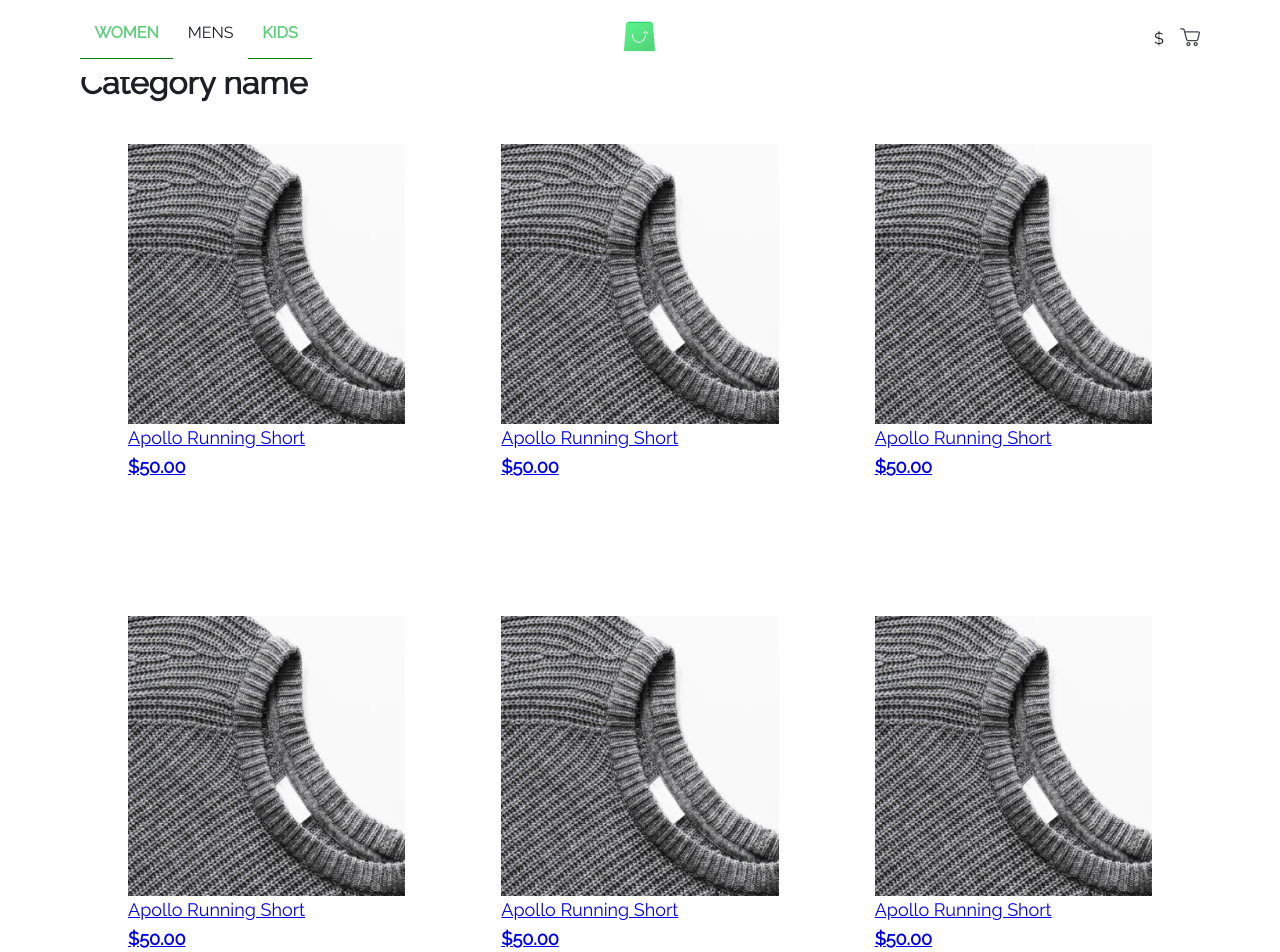
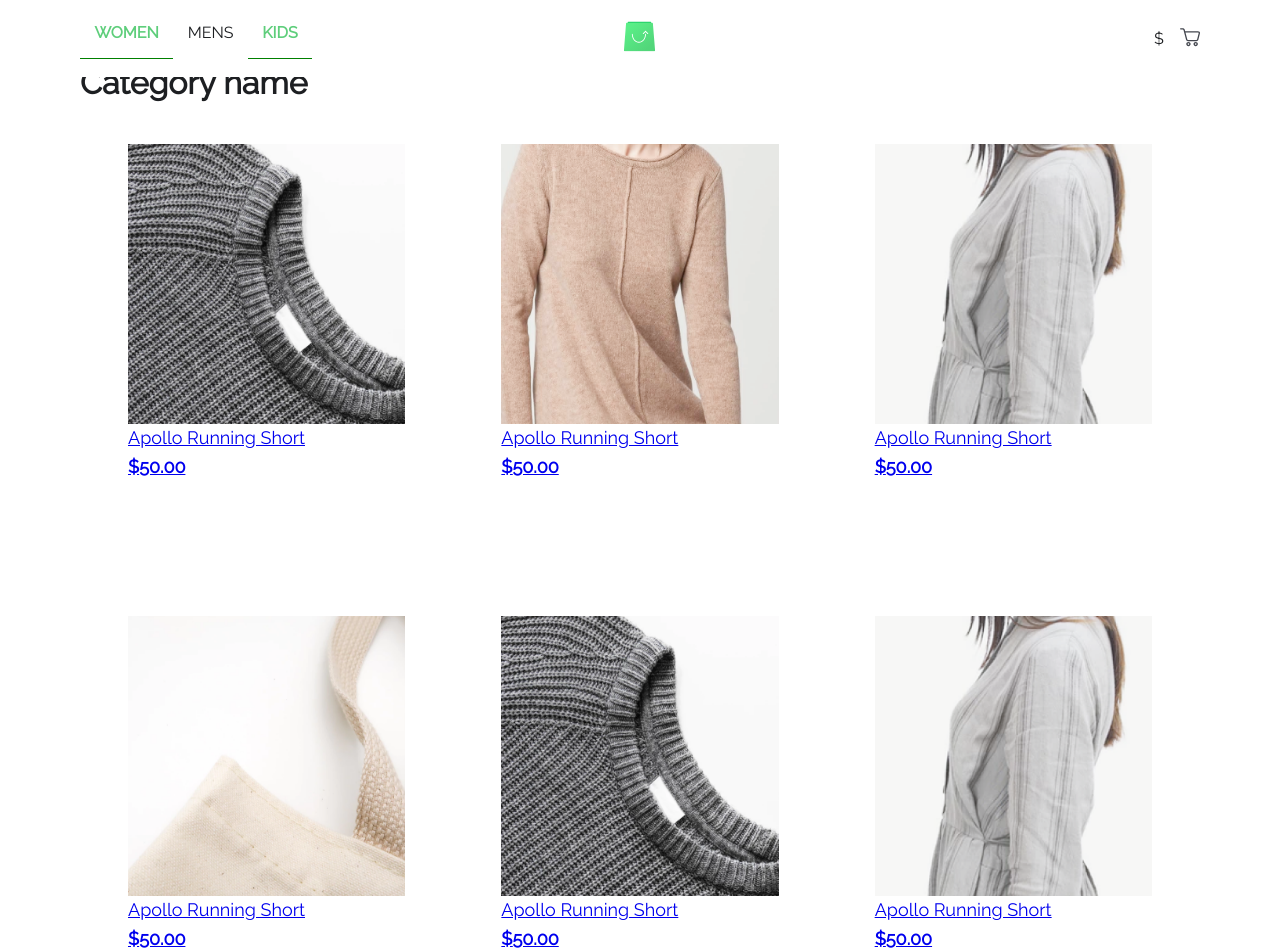
Before and after one commit to boomshakar/rayda, a React (Create React App) app: page / in a window 1280 px wide. Shown: the top 952 px of the page. Built offline with nearby package versions, Linux system fonts and the light colour scheme.

Commit message:
fetch products on index page

```diff
--- a/src/components/ProductCard.tsx
+++ b/src/components/ProductCard.tsx
@@ -1,21 +1,22 @@
+import { ProductItemModel } from "models/redux-models";
 import React from "react";
 import { Link } from "react-router-dom";
 import "styles/productCard.scss";
 
-const ProductCard: React.FC = () => {
+const ProductCard = (props: { product: ProductItemModel }) => {
 	return (
 		<div className="prdt_card">
-			<Link to={"/product-detail/s313jdk244"}>
+			<Link to={`/product-detail/${props.product.id}`}>
 				<div className="prdt_card-box">
 					<div className="top-sect">
-						<img src="/asset/products/grey-top.png" alt="" />
+						<img src={props.product.prdt_img} alt="" />
 						<button className="add_to_cart">
 							<img src="/asset/Icon/white-cart-icn.svg" alt="" />
 						</button>
 					</div>
 					<div className="bottom-sect">
-						<h4>Apollo Running Short</h4>
-						<p>$50.00</p>
+						<h4>{`${props.product.prdt_title} ${props.product.prdt_subTitle}`}</h4>
+						<p>${props.product.prdt_price.toFixed(2)}</p>
 					</div>
 				</div>
 			</Link>
--- a/src/features/Category.tsx
+++ b/src/features/Category.tsx
@@ -14,18 +14,17 @@ const Category: React.FC = () => {
 		dispatch(startFetch());
 		dispatch(saveproducts(productListConst));
 		return () => {};
+		// eslint-disable-next-line react-hooks/exhaustive-deps
 	}, []);
 	return (
 		<div className="catgory_pg-container">
 			<h1>Category name</h1>
 			<section className="product-section">
-				{/* Product cards */}
-				<ProductCard />
-				<ProductCard />
-				<ProductCard />
-				<ProductCard />
-				<ProductCard />
-				<ProductCard />
+				{isProductListLoading ? (
+					<div>Loading ...</div>
+				) : (
+					productList.map((product) => <ProductCard key={product.id} product={product} />)
+				)}
 			</section>
 		</div>
 	);
--- a/src/models/redux-models.ts
+++ b/src/models/redux-models.ts
@@ -17,10 +17,10 @@ export interface CartProductModel {
 }
 
 export interface ProductListModel {
-	list: ProductItem[];
+	list: ProductItemModel[];
 	isLoading: boolean;
 }
-export interface ProductItem {
+export interface ProductItemModel {
 	id: string;
 	prdt_img: string;
 	prdt_imgXs: string;
--- a/src/store/productsSlice.ts
+++ b/src/store/productsSlice.ts
@@ -1,5 +1,5 @@
 import { createSlice, PayloadAction } from "@reduxjs/toolkit";
-import { ProductItem, ProductListModel } from "models/redux-models";
+import { ProductItemModel, ProductListModel } from "models/redux-models";
 import { RootState } from "store";
 
 const initialState: ProductListModel = {
@@ -14,7 +14,7 @@ export const productSlice = createSlice({
 		startFetch: (state) => {
 			state.isLoading = true;
 		},
-		saveproducts: (state, action: PayloadAction<ProductItem[]>) => {
+		saveproducts: (state, action: PayloadAction<ProductItemModel[]>) => {
 			const { payload } = action;
 			console.log({ payload });
 			console.log({ action });
--- a/src/utils/produtListConst.ts
+++ b/src/utils/produtListConst.ts
@@ -15,7 +15,7 @@ export const productListConst = [
 	},
 	{
 		id: "JOIGUFI3493FDF",
-		prdt_img: "/asset/products/grey-top.png",
+		prdt_img: "/asset/products/peach-sleeve.png",
 		prdt_imgXs: "/asset/products/grey-top-xs.png",
 		prdt_imgXl: "/asset/products/grey-top-xl.png",
 		prdt_title: "Apollo",
@@ -29,7 +29,7 @@ export const productListConst = [
 	},
 	{
 		id: "BUYW3487GUDSDSF",
-		prdt_img: "/asset/products/grey-top.png",
+		prdt_img: "/asset/products/stripe-sleeve.png",
 		prdt_imgXs: "/asset/products/grey-top-xs.png",
 		prdt_imgXl: "/asset/products/grey-top-xl.png",
 		prdt_title: "Apollo",
@@ -43,7 +43,7 @@ export const productListConst = [
 	},
 	{
 		id: "634VUSD78E3SDSF",
-		prdt_img: "/asset/products/grey-top.png",
+		prdt_img: "/asset/products/creme-bag.png",
 		prdt_imgXs: "/asset/products/grey-top-xs.png",
 		prdt_imgXl: "/asset/products/grey-top-xl.png",
 		prdt_title: "Apollo",
@@ -71,7 +71,7 @@ export const productListConst = [
 	},
 	{
 		id: "RE4342JHSD989DSQW",
-		prdt_img: "/asset/products/grey-top.png",
+		prdt_img: "/asset/products/stripe-sleeve.png",
 		prdt_imgXs: "/asset/products/grey-top-xs.png",
 		prdt_imgXl: "/asset/products/grey-top-xl.png",
 		prdt_title: "Apollo",
```
